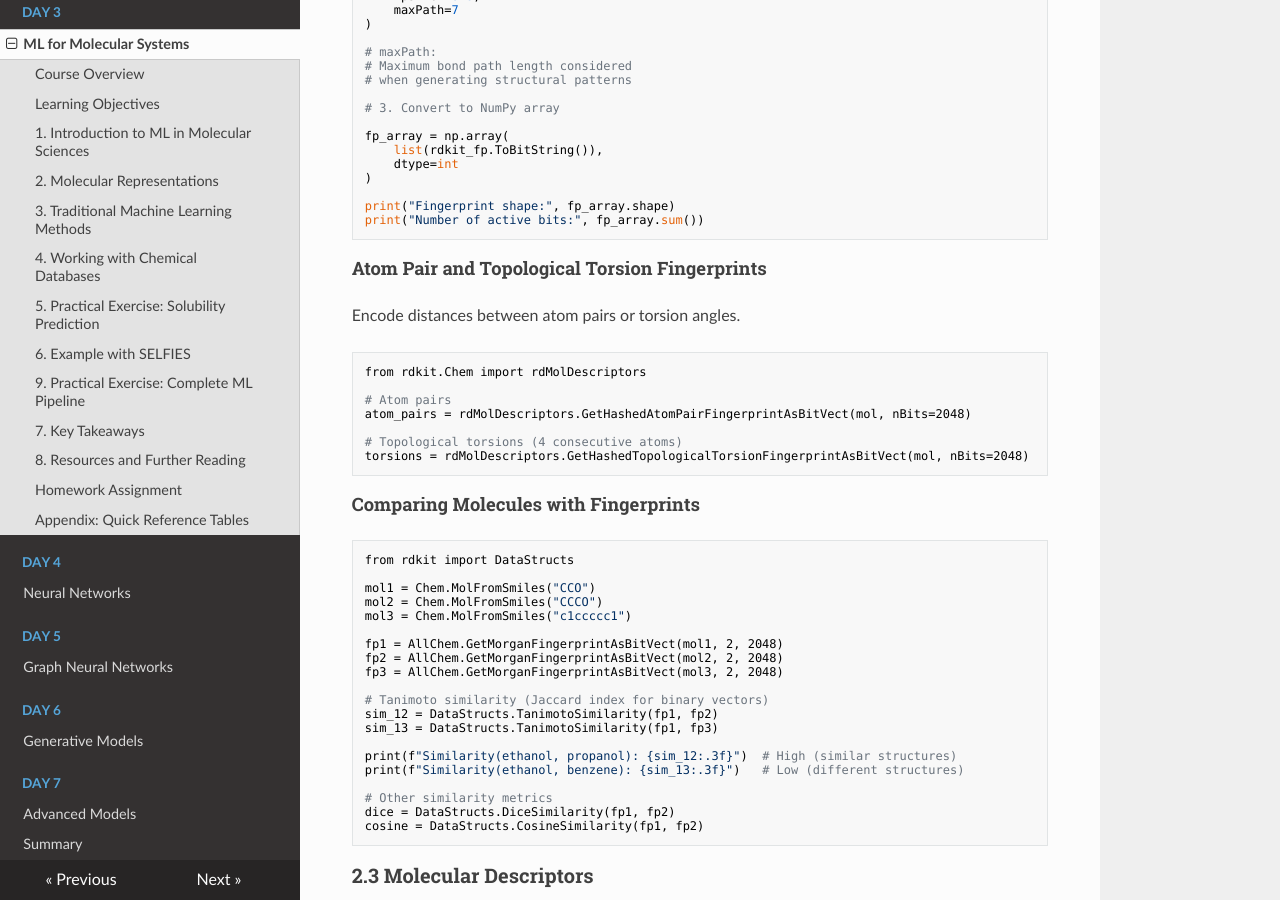
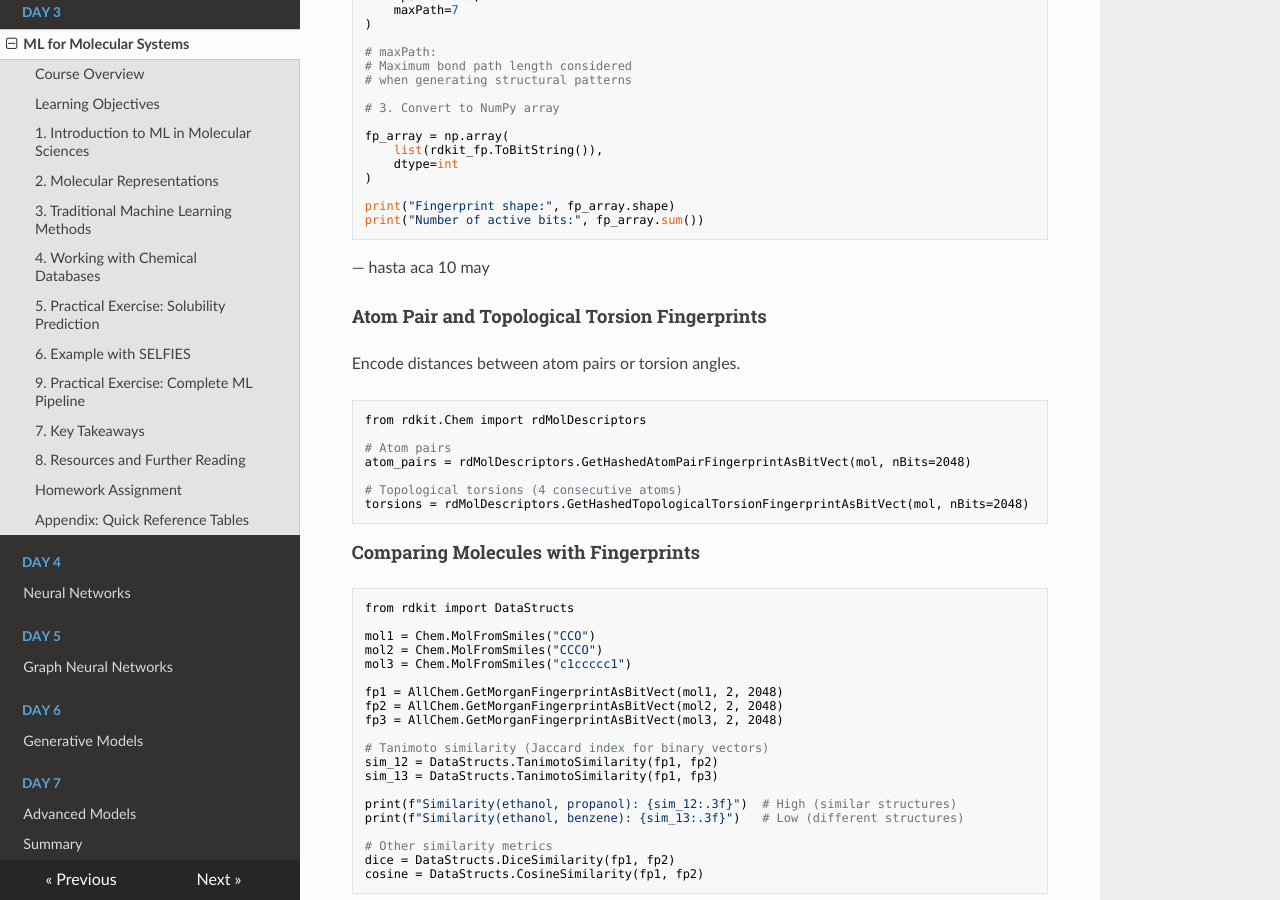
Before and after one commit to pojeda/course-mlmd, an MkDocs documentation site: the page built from docs/day1.md, in a window 1280 px wide and 900 px high, scrolled down 8599 px. Built offline with MkDocs 1.6.1, drawn with Linux system fonts in a browser that asks for light colours; nearby versions of some CDN libraries.

Commit message:
Introduction

````diff
--- a/docs/day1.md
+++ b/docs/day1.md
@@ -440,6 +440,8 @@ fp_array = np.array(
 print("Fingerprint shape:", fp_array.shape)
 print("Number of active bits:", fp_array.sum())
 ```
+
+--- hasta aca 10 may
 
 #### Atom Pair and Topological Torsion Fingerprints
 
````
